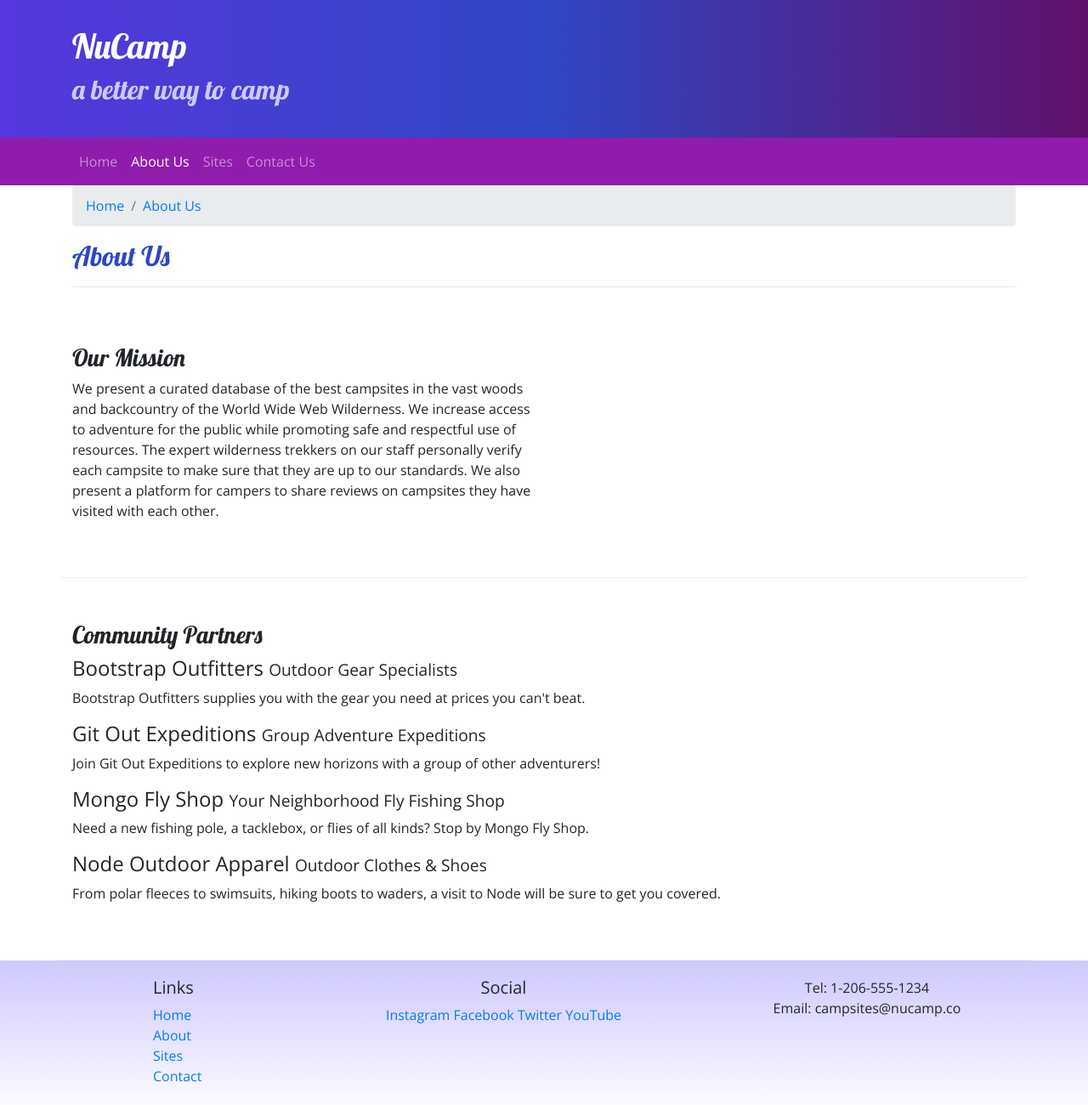
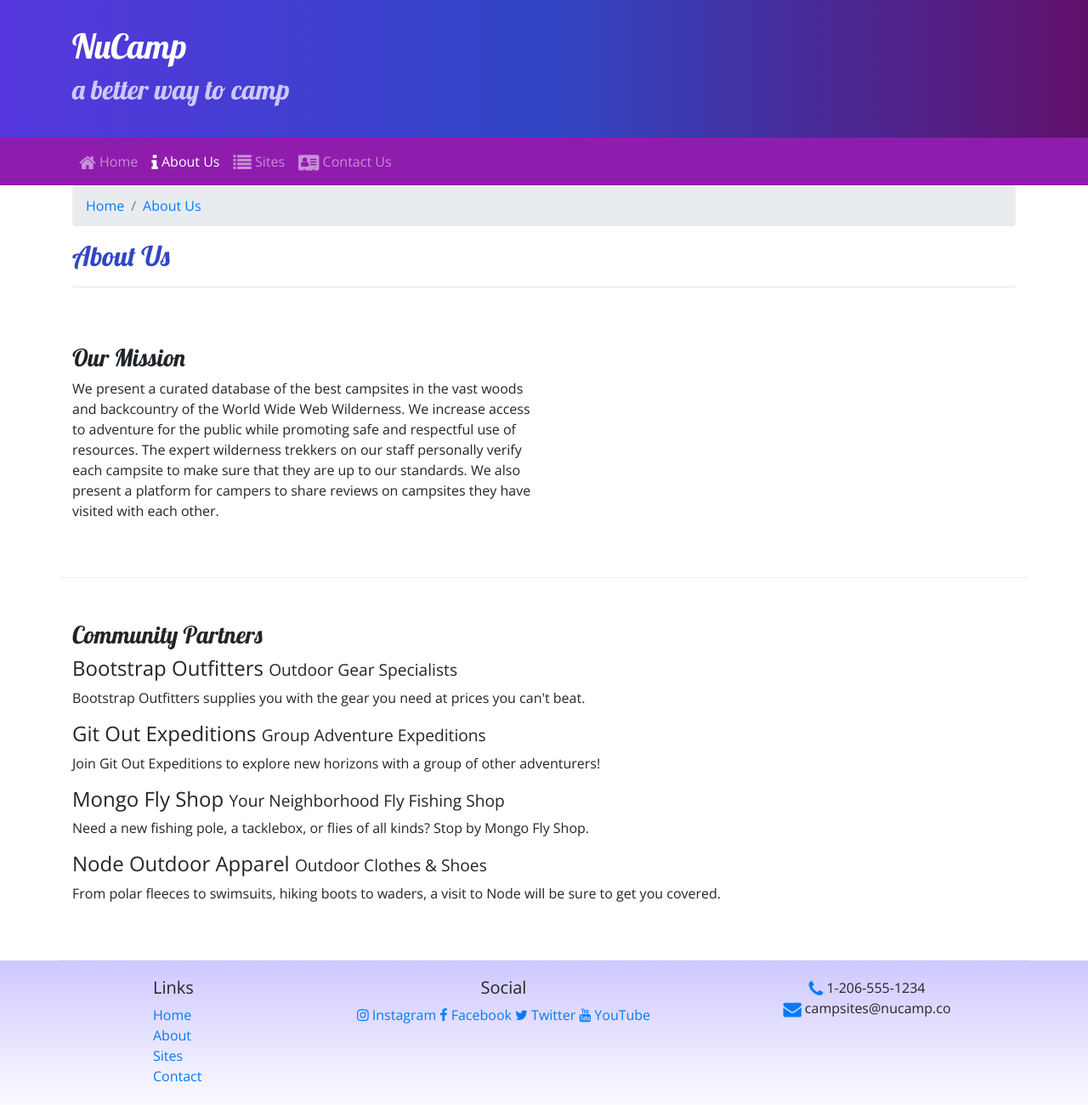
Before and after one commit to brentaharris/nucampsite, a website: page aboutus.html in a window 1280 px wide. Shown: the whole page at 85% size. Drawn offline with nearby package versions, Linux system fonts and the light colour scheme.

Commit message:
updated code files

```diff
--- a/aboutus.html
+++ b/aboutus.html
@@ -8,9 +8,14 @@
     <meta charset="utf-8" />
     <meta name="viewport" content="width=device-width, initial-scale=1" />
 
-    <link rel="stylesheet" href="https://cdn.jsdelivr.net/npm/bootstrap@4.5.3/dist/css/bootstrap.min.css" integrity="sha384-TX8t27EcRE3e/ihU7zmQxVncDAy5uIKz4rEkgIXeMed4M0jlfIDPvg6uqKI2xXr2" crossorigin="anonymous">
-    <link rel="stylesheet" href="https://fonts.googleapis.com/css?family=Lobster|Open+Sans" />
-    <link rel="stylesheet" href="css/styles.css" />
+           <!-- Bootstrap CSS -->
+           <link rel="stylesheet" href="node_modules/bootstrap/dist/css/bootstrap.min.css" />
+
+           <!-- other css links -->
+           <link rel="stylesheet" href="node_modules/font-awesome/css/font-awesome.min.css" />
+           <link rel="stylesheet" href="https://fonts.googleapis.com/css?family=Lobster|Open+Sans" />
+           <link rel="stylesheet" href="css/styles.css" />
+
 
 
     <title>NuCamp: A Better Way To Camp</title>
@@ -29,15 +34,16 @@
         </div>
     </header>
 
+    <!-- start navbar -->
     <nav class="navbar navbar-expand-sm navbar-dark sticky-top">
         <div class="container">
             <button class="navbar-toggler ml-auto" type="button" data-toggle="collapse" data-target="#nucampNavbar"><span class="navbar-toggler-icon"></span></button>
             <div class="collapse navbar-collapse" id="nucampNavbar">
                 <ul class="navbar-nav">
-                    <li class="nav-item"><a class="nav-link" href="index.html">Home</a></li>
-                    <li class="nav-item active"><a class="nav-link" href="#">About Us</a></li>
-                    <li class="nav-item"><a class="nav-link" href="#">Sites</a></li>
-                    <li class="nav-item"><a class="nav-link" href="#">Contact Us</a></li>
+                    <li class="nav-item"><a class="nav-link" href="index.html"><i class="fa fa-home fa-lg"></i> Home</a></li>
+                    <li class="nav-item active"><a class="nav-link" href="#"><i class="fa fa-info fa-lg"></i> About Us</a></li>
+                    <li class="nav-item"><a class="nav-link" href="#"><i class="fa fa-list fa-lg"></i> Sites</a></li>
+                    <li class="nav-item"><a class="nav-link" href="#"><i class="fa fa-address-card fa-lg"></i> Contact Us</a></li>
                 </ul>
             </div>
         </div>
@@ -95,14 +101,13 @@
                 </div>
                 <div class="col-6 col-sm-5 text-center">
                     <h5>Social</h5>
-                    <a href="http://instagram.com/">Instagram</a>
-                    <a href="http://facebook.com/">Facebook</a>
-                    <a href="http://twitter.com/">Twitter</a>
-                    <a href="http://youtube.com/">YouTube</a>
+                    <a href="http://instagram.com/"><i class="fa fa-instagram"></i> Instagram</a>
+                    <a href="http://facebook.com/"><i class="fa fa-facebook"></i> Facebook</a>
+                    <a href="http://twitter.com/"><i class="fa fa-twitter"></i> Twitter</a>
+                    <a href="http://youtube.com/"><i class="fa fa-youtube"></i> YouTube</a>
                 </div>
-                <div class="col-sm-4 text-center">
-                    Tel: 1-206-555-1234<br />
-                    Email: campsites@nucamp.co
+                <div class="col-sm-4 text-center"><i class="fa fa-phone fa-lg text-primary"></i> 1-206-555-1234<br />
+                    <i class="fa fa-envelope fa-lg text-primary"></i> campsites@nucamp.co
                 </div>
            </div>
         </div>
--- a/package.json
+++ b/package.json
@@ -15,6 +15,7 @@
   },
   "dependencies": {
     "bootstrap": "^4.5.2",
+    "font-awesome": "^4.7.0",
     "jquery": "^3.5.1",
     "popper.js": "^1.16.1"
   }
```
Also changed, not shown: index.html (+12 -11 lines), 1 other file.
